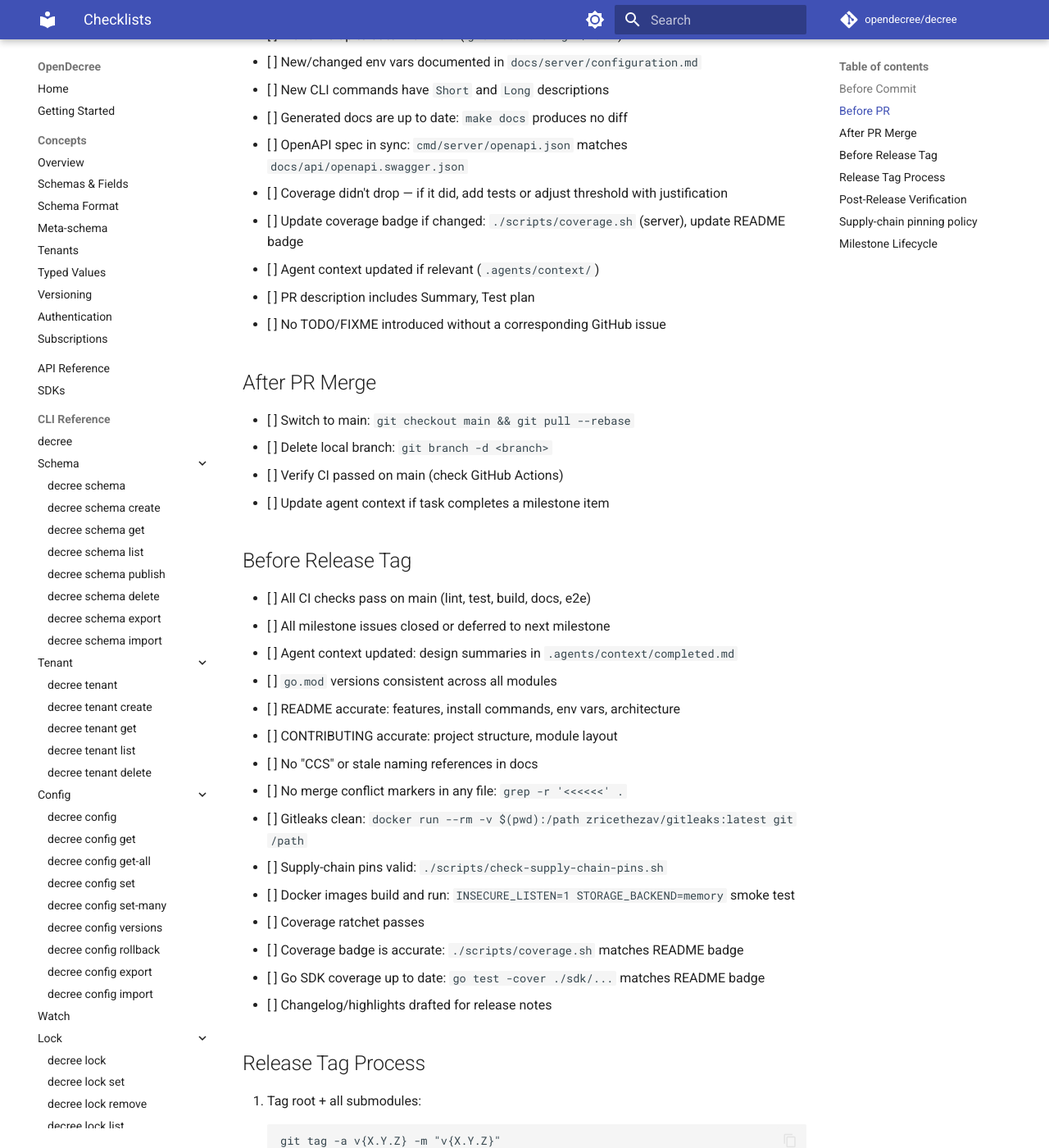
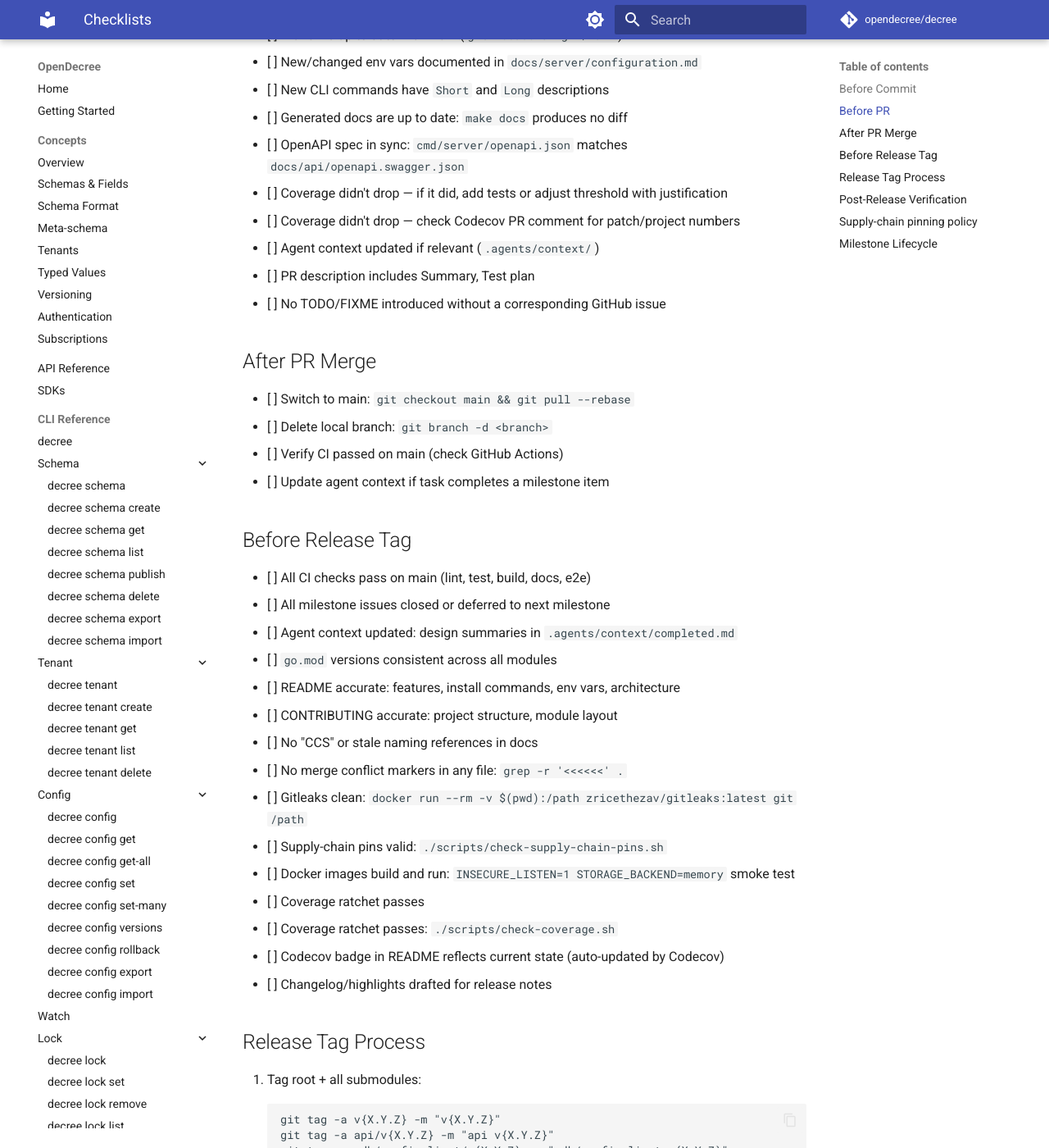
Before and after one commit to opendecree/decree, an MkDocs documentation site: the page built from docs/development/checklists.md, in a window 1280 px wide and 1400 px high, scrolled down 745 px. Shown: the whole window at 82% size. Built offline with MkDocs 1.6.1 and Material for MkDocs 9.7.7, drawn with Linux system fonts in a browser that asks for light colours; comment, search, counter and statistics services are not loaded.

Commit message:
chore(ci): consolidate coverage tooling, drop coverage.sh
Three independent coverage mechanisms had drifted out of sync, producing
inconsistent numbers depending on which tool you asked. This commit
reconciles them into a single, documented source of truth.

Changes:
- Delete scripts/coverage.sh — unused by any workflow; the Codecov badge
  (dynamic SVG) replaces its only visible output.
- Add /audit/store_pg.go to check-coverage.sh COVERAGE_EXCLUDES to match
  the codecov.yml ignore list (was missing, causing silent drift).
- Remove cmd/decree from codecov.yml ignore so Codecov counts CLI coverage
  alongside the ratchet (both now track it at ~86%).
- Add internal/cache/redis.go and internal/pubsub/redis.go to codecov.yml
  ignore to match both scripts (thin wrappers, e2e-only coverage).
- Document explicit decisions for telemetry/ (counted by both),
  cmd/decree (tracked by both), and sdk/grpctransport (ratcheted,
  Codecov-ignored intentionally).
- Update README, checklists.md, and before-pr skill to remove stale
  coverage.sh references.

Closes #621

Co-Authored-By: Claude <noreply@anthropic.com>

```diff
--- a/docs/development/checklists.md
+++ b/docs/development/checklists.md
@@ -26,7 +26,7 @@ Standard development workflow checklists.
 - [ ] Generated docs are up to date: `make docs` produces no diff
 - [ ] OpenAPI spec in sync: `cmd/server/openapi.json` matches `docs/api/openapi.swagger.json`
 - [ ] Coverage didn't drop — if it did, add tests or adjust threshold with justification
-- [ ] Update coverage badge if changed: `./scripts/coverage.sh` (server), update README badge
+- [ ] Coverage didn't drop — check Codecov PR comment for patch/project numbers
 - [ ] Agent context updated if relevant (`.agents/context/`)
 - [ ] PR description includes Summary, Test plan
 - [ ] No TODO/FIXME introduced without a corresponding GitHub issue
@@ -52,8 +52,8 @@ Standard development workflow checklists.
 - [ ] Supply-chain pins valid: `./scripts/check-supply-chain-pins.sh`
 - [ ] Docker images build and run: `INSECURE_LISTEN=1 STORAGE_BACKEND=memory` smoke test
 - [ ] Coverage ratchet passes
-- [ ] Coverage badge is accurate: `./scripts/coverage.sh` matches README badge
-- [ ] Go SDK coverage up to date: `go test -cover ./sdk/...` matches README badge
+- [ ] Coverage ratchet passes: `./scripts/check-coverage.sh`
+- [ ] Codecov badge in README reflects current state (auto-updated by Codecov)
 - [ ] Changelog/highlights drafted for release notes
 
 ## Release Tag Process
```
Also changed, not shown: .claude/skills/before-pr/SKILL.md (+2 -2 lines), README.md (+7 -7 lines), codecov.yml (+10 -1 lines), 2 other files.
